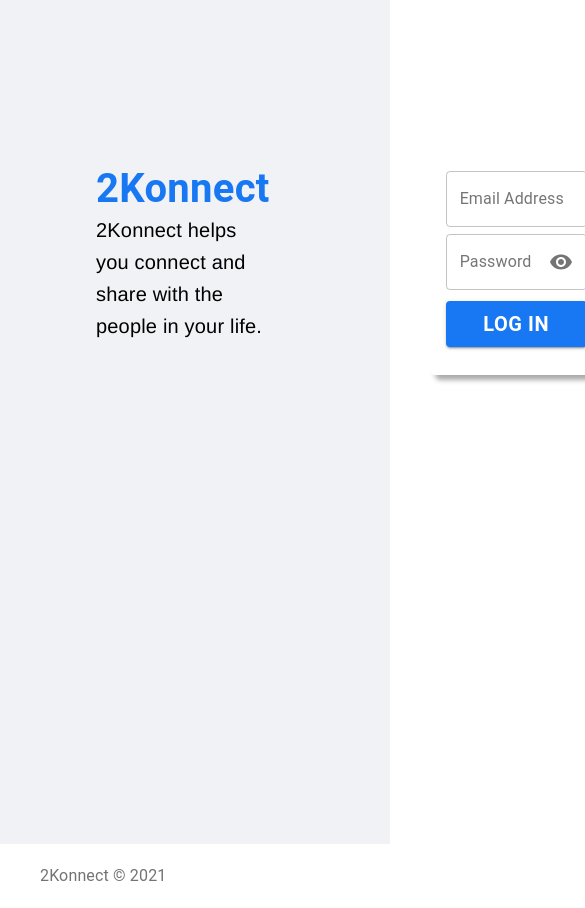
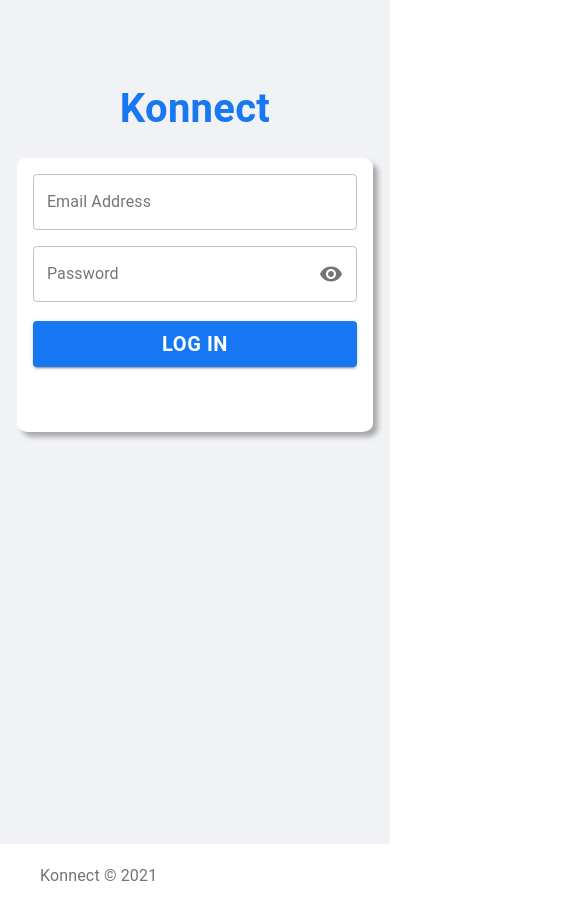
Before and after one commit to Japhetism/localized-frontend-assignment, a React (Create React App) app: page / in a window 390 px wide. Shown: the top 908 px of the page, 585 px wide, since content can reach past the window. Built offline with nearby package versions, Linux system fonts and the light colour scheme.

Commit message:
add login responsiveness

```diff
--- a/src/components/toast.js
+++ b/src/components/toast.js
@@ -21,7 +21,7 @@
 
     React.useEffect(() => {
         message ? setOpen(true) : setOpen(false)
-    }, [props])
+    }, [props, message])
 
     return (
         <div className={classes.root}>
--- a/src/screens/authentication/login/components/login-form.js
+++ b/src/screens/authentication/login/components/login-form.js
@@ -95,7 +95,6 @@
 const useStyles = makeStyles(() => ({
     root: {
         backgroundColor: '#FFFFFF',
-        width: '150%',
         borderRadius: '3%',
         boxShadow: '5px 5px 5px #aaaaaa'
     },
--- a/src/screens/authentication/login/loginContainer.js
+++ b/src/screens/authentication/login/loginContainer.js
@@ -2,7 +2,6 @@
 import LoginView from './loginView';
 import { AuthContext } from '../../../App';
 import { login } from '../../../services/authentication';
-import Toast from '../../../components/toast';
 
 export const LoginContainer = () => {
     const { dispatch } = React.useContext(AuthContext);
--- a/src/screens/authentication/login/loginView.js
+++ b/src/screens/authentication/login/loginView.js
@@ -1,44 +1,50 @@
 import React from 'react';
-import { Box, Container, makeStyles } from '@material-ui/core';
-import { Typography } from '@material-ui/core';
+import { Container, makeStyles, Grid, Typography, useMediaQuery } from '@material-ui/core';
 import LoginForm from './components/login-form';
 
 const LoginView = (props) => {
+    const desktopDevice = useMediaQuery('(min-width:600px)');
 
     const classes = useStyles();
 
     return <React.Fragment>
         <Container maxWidth="xl" className={classes.root}>
-        <Box display="flex">
-            <Box p={10}>
+            <Grid container spacing={3}>
+                <Grid item lg={7} md={7} sm={12} xs={12}>
                     <Typography variant="h4" component="h4" className={classes.headerTitle}>
-                    2Konnect
+                        Konnect
                     </Typography>
-                <Typography variant="body1" component="span" className={classes.headerDescription}>
-                    2Konnect helps you connect and share with the people in your life.
-                </Typography>
-            </Box>
-            <Box p={10}>
+                    {desktopDevice && <Typography variant="body1" component="span" className={classes.headerDescription}>
+                        Konnect helps you connect and share with the people in your life.
+                    </Typography>}
+                </Grid>
+                <Grid item lg={5} md={5} sm={12} xs={12}>
                     <LoginForm {...props} />
-            </Box>
-        </Box>
+                </Grid>
+            </Grid>
         </Container>
         <Container maxWidth="xl" className={classes.footer}>
-      <Typography>2Konnect &copy; 2021</Typography>
+            <Typography>Konnect &copy; 2021</Typography>
         </Container>
     </React.Fragment>
 }
 
-const useStyles = makeStyles(() => ({
+const useStyles = makeStyles((theme) => ({
     root: {
         backgroundColor: '#F0F2F5',
         height: '100vh',
-        paddingTop: "10vh"
+        padding: "30vh 30vh 0vh 30vh",
+        [theme.breakpoints.down('sm')]: {
+            padding: "10vh 2vh 0vh 2vh",
+        },
     },
     headerTitle: {
         color: '#1877F2',
         fontWeight: "bold",
-        fontSize: "40px"
+        fontSize: "40px",
+        [theme.breakpoints.down('sm')]: {
+            textAlign: 'center'
+        },
     },
     headerDescription: {
         fontFamily: "SFProDisplay-Regular, Helvetica, Arial, sans-serif",
```
Lines whose indentation alone changed are shown as unchanged.
